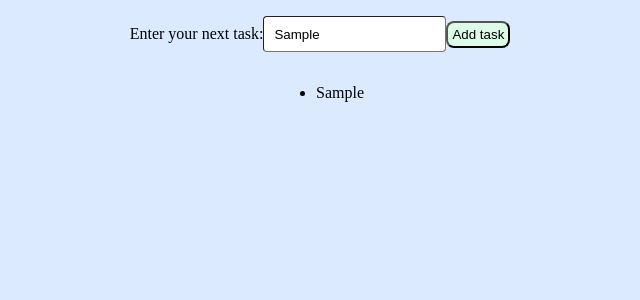
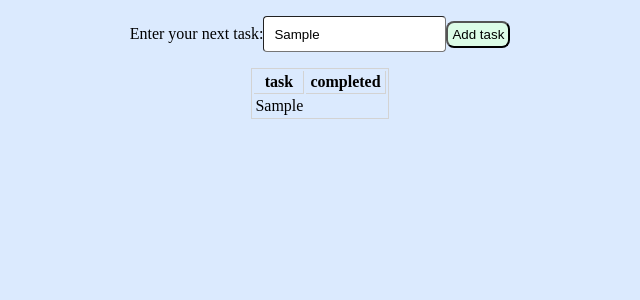
Before and after one commit to jowens1/todo-react, a React (Vite) app: page / in a window 1280 px wide. Both pictures are taken after typing "Sample" into the empty fields and a click on the button "Add task". Shown: the top 300 px of the page, without its empty margins (320-960 px from the left). Built offline with nearby package versions, Linux system fonts and the light colour scheme.

Commit message:
Created Todolist table

```diff
--- a/src/components/todoList.tsx
+++ b/src/components/todoList.tsx
@@ -1,15 +1,62 @@
 import { TodoItem } from "../types/todo-types";
+import {
+  createColumnHelper,
+  flexRender,
+  getCoreRowModel,
+  useReactTable,
+} from "@tanstack/react-table";
 
 type Props = {
   todos: TodoItem[];
 };
+
+const columnHelper = createColumnHelper<TodoItem>();
+const columnsDef = [
+  columnHelper.accessor("task", {
+    cell: (info) => info.getValue(),
+    footer: (info) => info.column.id,
+  }),
+  columnHelper.accessor("completed", {
+    cell: (info) => info.getValue(),
+    footer: (info) => info.column.id,
+  }),
+];
+
 const TodoList = ({ todos }: Props) => {
-  const renderTodos = () => {
-    return todos.map((todo, index) => <li key={index}>{todo.task}</li>);
-  };
+  const table = useReactTable({
+    data: todos,
+    columns: columnsDef,
+    getCoreRowModel: getCoreRowModel(),
+  });
   return (
     <div>
-      <ul>{renderTodos()}</ul>
+      <table>
+        <thead>
+          {table.getHeaderGroups().map((headerGroup) => (
+            <tr key={headerGroup.id}>
+              {headerGroup.headers.map((header) => (
+                <th key={header.id}>
+                  {flexRender(
+                    header.column.columnDef.header,
+                    header.getContext()
+                  )}
+                </th>
+              ))}
+            </tr>
+          ))}
+        </thead>
+        <tbody>
+          {table.getRowModel().rows.map(row => (
+            <tr key={row.id}>
+              {row.getVisibleCells().map(cell => (
+                <td key={cell.id} >
+                  {flexRender(cell.column.columnDef.cell, cell.getContext())}
+                </td>
+              ))}
+            </tr>
+          ))}
+        </tbody>
+      </table>
     </div>
   );
 };
--- a/src/main.tsx
+++ b/src/main.tsx
@@ -1,7 +1,7 @@
 import { StrictMode } from "react";
 import { createRoot } from "react-dom/client";
 import "virtual:uno.css";
-// import './index.css'
+import "./styles/global.css";
 import App from "./App.tsx";
 
 createRoot(document.getElementById("root")!).render(
--- a/src/styles/global.css
+++ b/src/styles/global.css
@@ -1,41 +1,21 @@
-@import "tailwindcss";
-@tailwind base;
-@tailwind components;
-@tailwind utilities;
+table {
+  border: 1px solid lightgray;
+}
 
-@layer components {
-  .btn {
-    @apply py-2 px-4 ml-4 rounded;
-  }
-  .sm {
-    @apply py-0 px-2;
-  }
+tbody {
+  border-bottom: 1px solid lightgray;
+}
 
-  .md {
-    @apply px-4;
-  }
+th {
+  border-bottom: 1px solid lightgray;
+  border-right: 1px solid lightgray;
+  padding: 2px 4px;
+}
 
-  .lg {
-    @apply px-8;
-  }
+tfoot {
+  color: gray;
+}
 
-  .xl {
-    @apply px-16;
-  }
-
-  .default {
-    @apply bg-gray-100 text-gray-800;
-  }
-
-  .default:hover {
-    @apply bg-gray-200 text-gray-800;
-  }
-
-  .primary {
-    @apply bg-blue-500 text-white;
-  }
-
-  .primary:hover {
-    @apply bg-blue-600 text-white;
-  }
+tfoot th {
+  font-weight: normal;
 }
```
